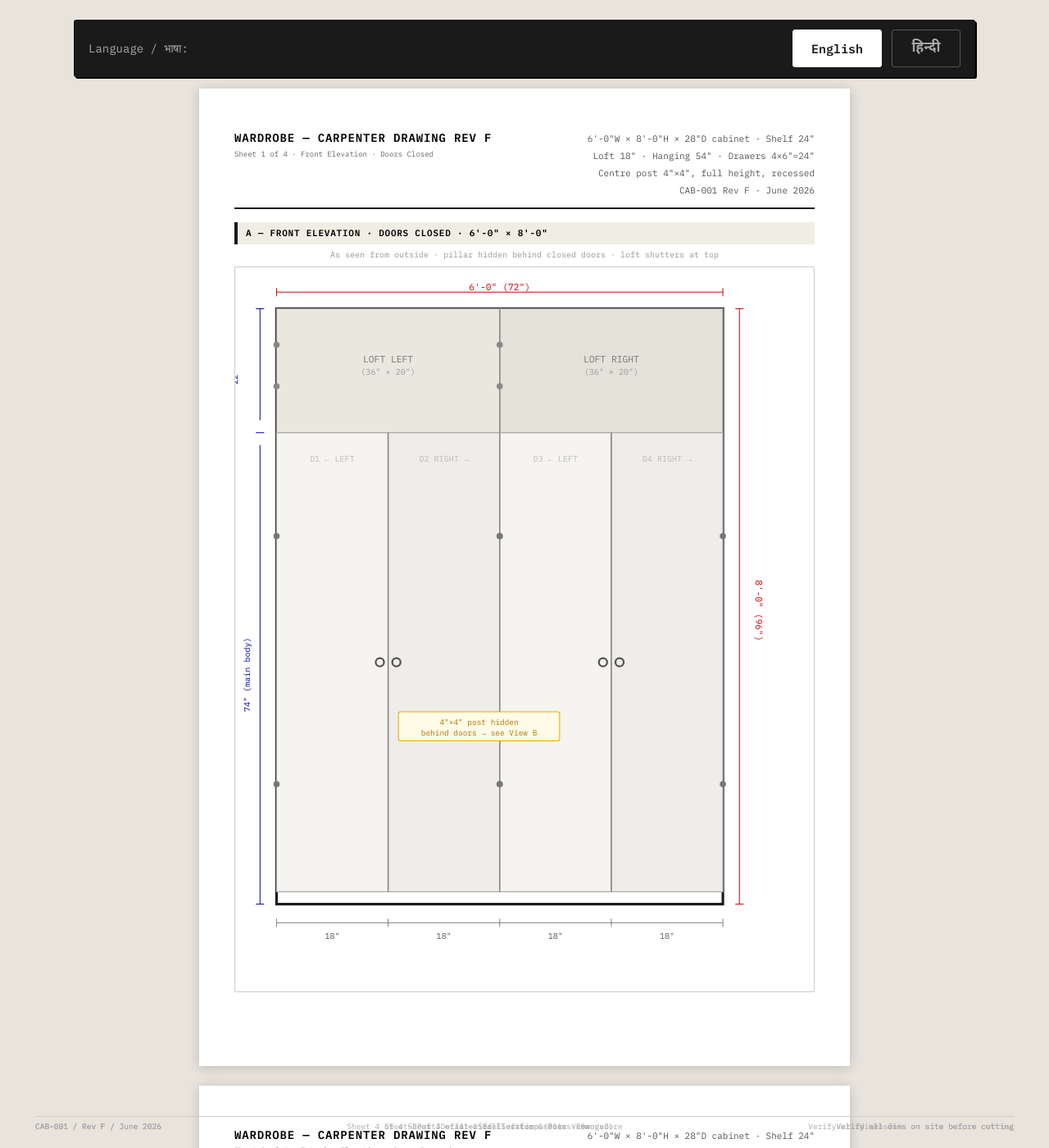
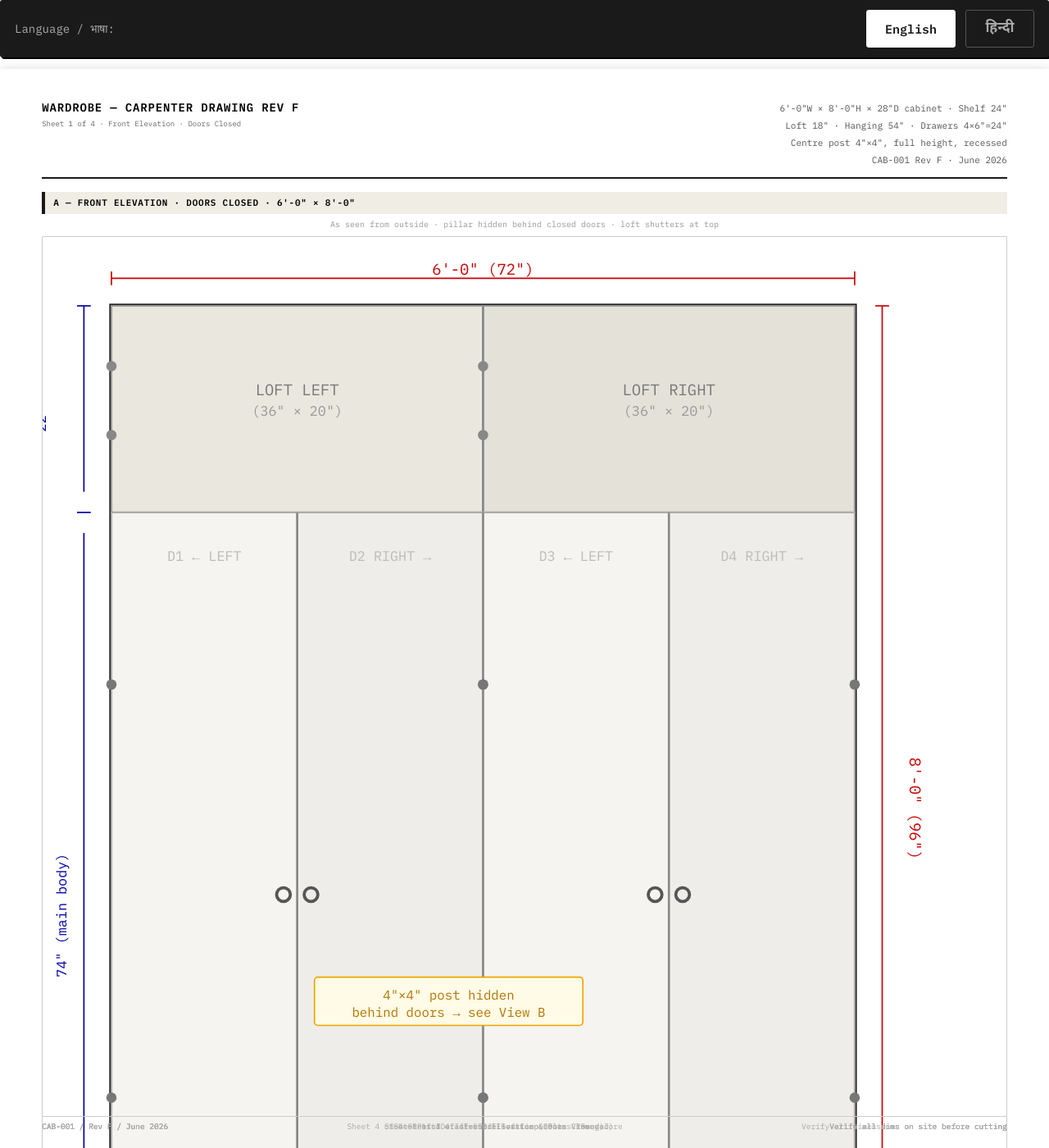
Before and after one commit to msharmas-yajur/hcitexpert-com, a Jekyll site: the page shares/wardrobe-drawing.html, which Jekyll copies as it is, in a window 1280 px wide and 1400 px high. Shown: the whole window at 82% size. Built offline with Jekyll 4.4.1, drawn with Linux system fonts in a browser that asks for light colours.

Commit message:
feat: Update wardrobe drawing page to latest version (5)
Co-Authored-By: Claude Sonnet 4.6 <noreply@anthropic.com>

```diff
--- a/shares/wardrobe-drawing.html
+++ b/shares/wardrobe-drawing.html
@@ -20,9 +20,9 @@
 
   /* ── BASE ── */
   body {
-    background: #e8e4dc;
+    background: #ffffff;
     font-family: 'IBM Plex Mono', monospace;
-    padding: 10px;
+    padding: 0;
     -webkit-text-size-adjust: 100%;
     text-size-adjust: 100%;
     /* Fluid type scale anchored to root */
@@ -33,8 +33,8 @@
      LANGUAGE BAR  — sticky, full-width on all devices
   ══════════════════════════════════════════════════════ */
   #lang-bar {
-    max-width: 1100px;
-    margin: 0 auto 14px;
+    width: 100%;
+    margin: 0 0 14px;
     display: flex;
     align-items: center;
     gap: 12px;
@@ -43,7 +43,7 @@
     border-radius: 3px;
     box-shadow: 2px 2px 0 #000;
     position: sticky;
-    top: 10px;
+    top: 0;
     z-index: 100;
     flex-wrap: wrap;         /* wraps on very narrow screens */
   }
@@ -85,12 +85,12 @@
      * Padding uses vw so it scales with viewport.
      * On mobile the sheet fills the screen edge-to-edge with small padding.
      */
-    width: min(794px, 100%);
-    min-height: auto;           /* don't force A4 height on mobile */
-    margin: 0 auto 24px;
+    width: 100%;
+    min-height: auto;
+    margin: 0 0 24px;
     background: #fff;
     box-shadow: 0 2px 14px rgba(0,0,0,.18);
-    padding: clamp(12px, 4vw, 57px) clamp(10px, 4vw, 43px) clamp(40px, 6vw, 70px);
+    padding: clamp(16px, 3vw, 48px) clamp(16px, 4vw, 60px) clamp(48px, 6vw, 72px);
     position: relative;
     box-sizing: border-box;
   }
@@ -126,9 +126,9 @@
   /* ── Sheet footer ── */
   .sheet-footer {
     position: absolute;
-    bottom: clamp(8px, 3vw, 20px);
-    left:  clamp(10px, 4vw, 43px);
-    right: clamp(10px, 4vw, 43px);
+    bottom: clamp(10px, 2vw, 20px);
+    left:  clamp(16px, 4vw, 60px);
+    right: clamp(16px, 4vw, 60px);
     border-top: 1px solid #ccc;
     padding-top: 5px;
     display: flex;
@@ -296,8 +296,7 @@
   /* ── Mobile (≤480px) ── */
   @media (max-width: 480px) {
     html { font-size: 16px; }   /* slightly smaller root on tiny screens */
-    body { padding: 6px; }
-    #lang-bar { padding: 8px 12px; top: 6px; gap: 8px; }
+    #lang-bar { padding: 8px 16px; top: 0; gap: 8px; }
     .lang-btn { padding: 8px 14px; min-height: 44px; }
     .sheet-footer { flex-direction: column; gap: 2px; }
     .footer { flex-direction: column; }
@@ -307,21 +306,18 @@
   /* ── Phablet / small tablet (481–767px) ── */
   @media (min-width: 481px) and (max-width: 767px) {
     html { font-size: 17px; }
-    body { padding: 10px; }
   }
 
   /* ── Tablet (768–1023px) ── */
   @media (min-width: 768px) and (max-width: 1023px) {
     html { font-size: 18px; }
-    body { padding: 16px; }
-    #lang-bar { top: 16px; }
+    #lang-bar { top: 0; }
   }
 
   /* ── Desktop (≥1024px) ── */
   @media (min-width: 1024px) {
     html { font-size: 18.4px; }
-    body { padding: 24px; }
-    #lang-bar { top: 24px; }
+    #lang-bar { top: 0; }
   }
 
   /* ── Wide desktop (≥1400px) ── */
```
